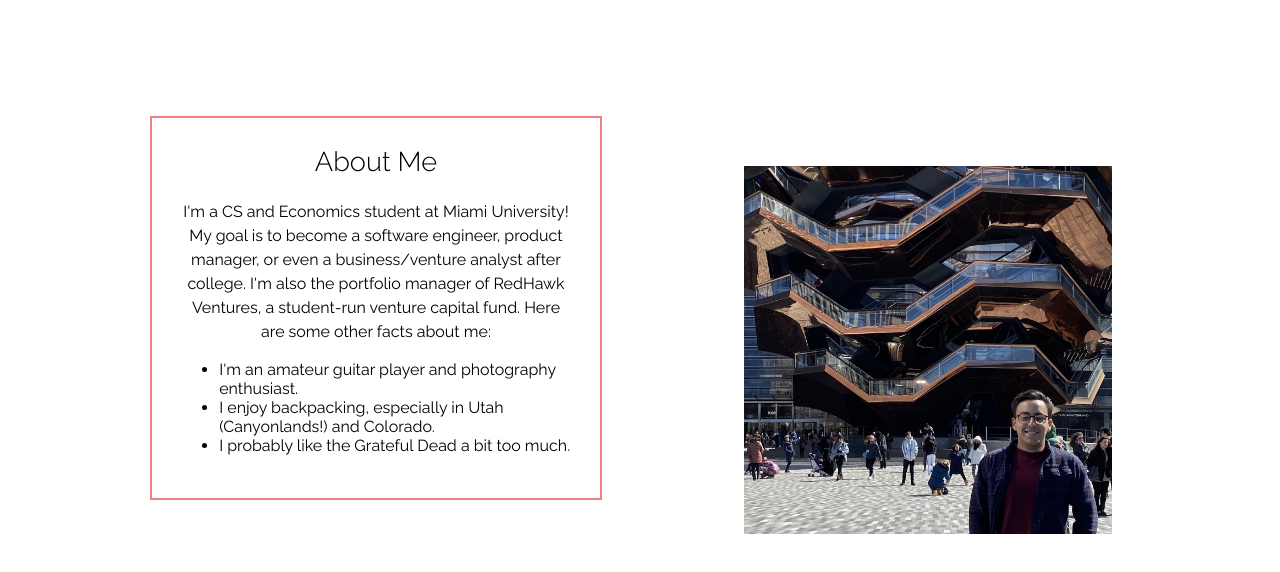
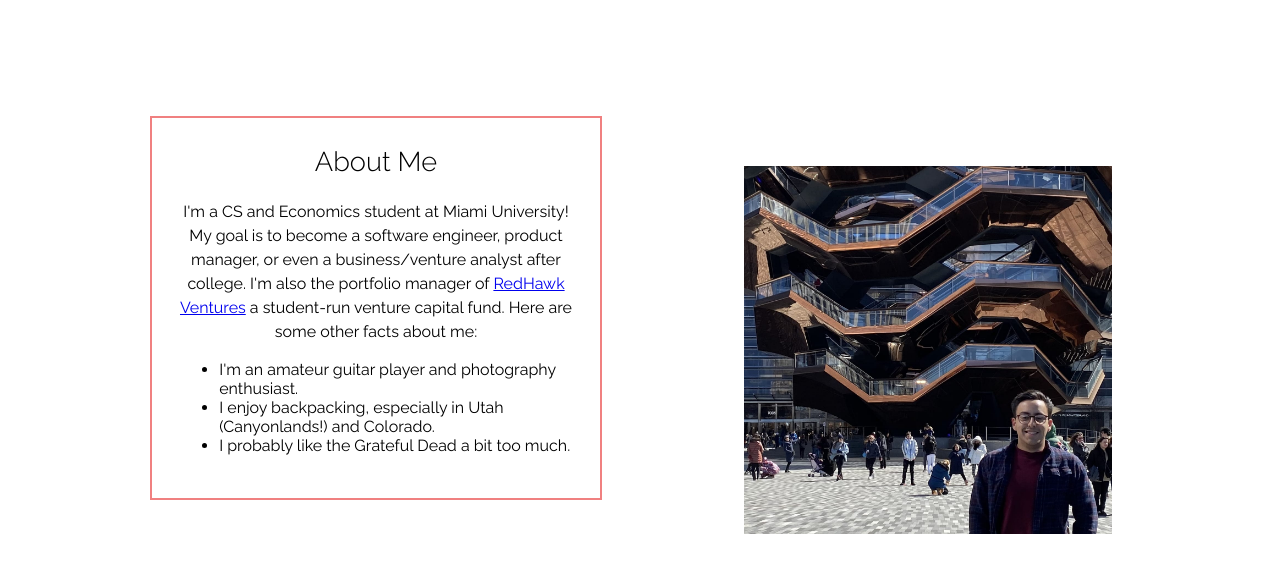
Before and after one commit to jorgenadjar/jorgenadjar.github.io, a plain HTML site: page index.html in a window 1280 px wide. Shown: the part 802-1374 px from the top of the page. Drawn offline with nearby package versions, Linux system fonts and the light colour scheme.

Commit message:
Links added, css container overflow fixed

```diff
--- a/css/styles.css
+++ b/css/styles.css
@@ -19,9 +19,6 @@ img {
 .container {
     margin: 0 auto;
 }
-
-/* typography
-===============*/
 
 h1 {
     font-weight: 300;
@@ -129,6 +126,7 @@ nav a:focus {
 
 .home-about {
     padding: 10em;
+    overflow: auto;
 }
 
 li {
--- a/index.html
+++ b/index.html
@@ -13,7 +13,7 @@
             <img src="img/logo.png" alt="Jorge" class="logo">
             <nav>
                 <ul>
-                    <li><a href="index.html">About</a></li>
+                    <li><a href="index.html#home-about">About</a></li>
                     <li><a href="https://medium.com/@jorgenadjar">Blog</a></li>
                     <li><a href="">Resume</a></li>
                     <li><a href="https://github.com/jorgenadjar">GitHub</a></li>
@@ -26,12 +26,12 @@
         </section>
     </div>
     <div class="container">
-        <section class="home-about">
+        <section id = "home-about" class="home-about">
             <div class="home-about-textbox parallax--box">
                     <h1> About Me</h1>
                     <p> I'm a CS and Economics student at Miami University! My goal is to become a software
                         engineer, product manager, or even a business/venture analyst after college. I'm also the portfolio
-                        manager of RedHawk Ventures, a student-run venture capital fund. Here are some other facts about me:
+                        manager of <a href="https://www.redhawkventures.co/">RedHawk Ventures</a> a student-run venture capital fund. Here are some other facts about me:
                     <ul>
                         <li>I'm an amateur guitar player and photography enthusiast.</li>
                         <li>I enjoy backpacking, especially in Utah (Canyonlands!) and Colorado.</li>
@@ -45,6 +45,7 @@
         </section>
     </div>
 
+    <!-- JQuery-->
     <script
   src="https://code.jquery.com/jquery-2.2.4.min.js"
   integrity="sha256-BbhdlvQf/xTY9gja0Dq3HiwQF8LaCRTXxZKRutelT44="
```
Also changed, not shown: 1 other file.
